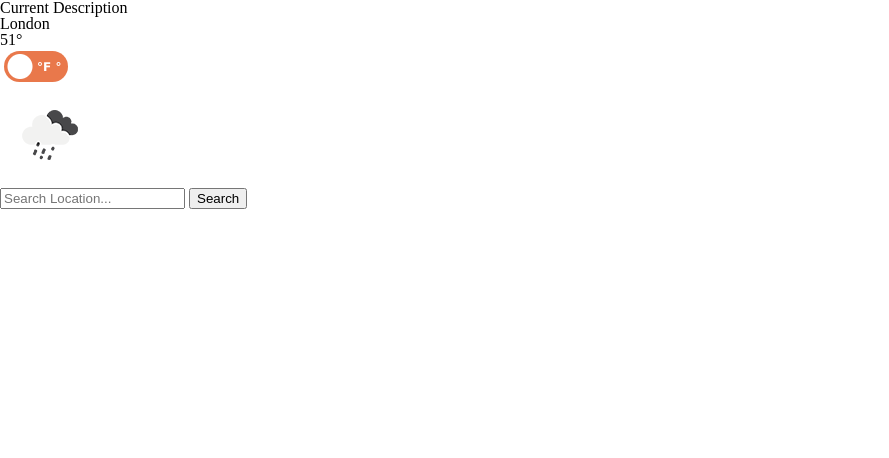
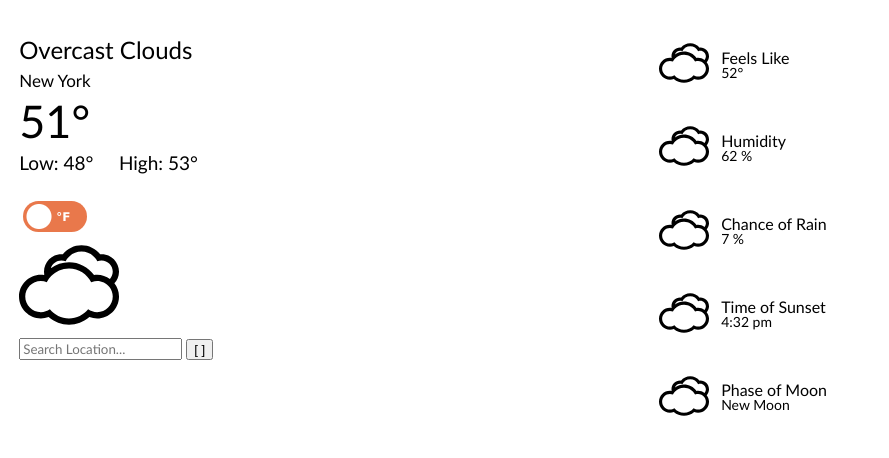
Before and after one commit to ChristopherCummins/weather-app, a plain HTML site: page index.html in a window 1280 px wide. Shown: the whole page, without its empty margins (0-889 px from the left). Drawn offline with Linux system fonts and the light colour scheme; no server answers.

Commit message:
ui updates

```diff
--- a/index.html
+++ b/index.html
@@ -11,20 +11,60 @@
 <body>
     <div class = "topContainer">
         <div class = "leftDescriptionBox">
-            <div class = "descriptionText">Current Description</div>
-            <div class = "cityName">London</div>
+            <div class = "descriptionText">Overcast Clouds</div>
+            <div class = "cityName">New York</div>
             <div class = "temperature">51&#176;</div>
+            <div class = "highLowBox">
+                <div class = "todaysLow">Low: 48&#176;</div>
+                <div class = "todaysHigh">High: 53&#176;</div>
+            </div>
             <input type="checkbox" class = "toggle">
             <div class = "todayMainIconContainer">
-                <img src = "icon.png" class = "todayMainIcon">
+                <div class = "rightIcon"><img src = "cloudy.svg" class = "filterSVG" height = "100" width = "100"/> </div>
             </div>
             <div class = "searchContainer">
                 <form id = "searchForm" onsubmit="return false">
                     <input id = "searchInput" type = "text" placeholder = "Search Location...">
-                    <button type = "submit" onclick = "displayNewWeatherData()" id = "searchBtn">Search</button>
+                    <button type = "submit" onclick = "displayNewWeatherData()" id = "searchBtn">[ ]</button>
                 </form>
             </div>
-
+        </div>
+        <div class = "rightDescriptionBox">
+            <div class = "rightCategory">
+                <div class = "rightIcon"><img src = "cloudy.svg" class = "filterSVG" height = "50" width = "50"/> </div>
+                <div class = "rightInnerBox">
+                    <div class = "rightHeading">Feels Like</div>
+                    <div class = "rightDescription">52&#176;</div>
+                </div>
+            </div>
+            <div class = "rightCategory">
+                <div class = "rightIcon"><img src = "cloudy.svg" class = "filterSVG" height = "50" width = "50"/> </div>
+                <div class = "rightInnerBox">
+                    <div class = "rightHeading">Humidity</div>
+                    <div class = "rightDescription">62 %</div>
+                </div>
+            </div>
+            <div class = "rightCategory">
+                <div class = "rightIcon"><img src = "cloudy.svg" class = "filterSVG" height = "50" width = "50"/> </div>
+                <div class = "rightInnerBox">
+                    <div class = "rightHeading">Chance of Rain</div>
+                    <div class = "rightDescription">7 %</div>
+                </div>
+            </div>
+            <div class = "rightCategory">
+                <div class = "rightIcon"><img src = "cloudy.svg" class = "filterSVG" height = "50" width = "50"/> </div>
+                <div class = "rightInnerBox">
+                    <div class = "rightHeading">Time of Sunset</div>
+                    <div class = "rightDescription">4:32 pm</div>
+                </div>
+            </div>
+            <div class = "rightCategory">
+                <div class = "rightIcon"><img src = "cloudy.svg" class = "filterSVG" height = "50" width = "50"/> </div>
+                <div class = "rightInnerBox">
+                    <div class = "rightHeading">Phase of Moon</div>
+                    <div class = "rightDescription">New Moon</div>
+                </div>
+            </div>
         </div>
     </div>
 
--- a/style.css
+++ b/style.css
@@ -1,14 +1,92 @@
+.topContainer {
+  display: flex;
+  flex-direction: row;
+  margin-top: 3%;
+}
+
+.leftDescriptionBox {
+  display: flex;
+  flex-direction: column;
+  padding-left: 1.5%;
+  align-items: left;
+  flex-grow: 1;
+}
+
+.descriptionText, .cityName, .temperature, .todaysHigh, .todaysLow, #searchInput, .rightHeading, .rightDescription {
+  font-family: 'Gill Sans', 'Gill Sans MT', Calibri, 'Trebuchet MS', sans-serif;
+}
+
+.cityName {
+  font-size: 17px;
+}
+
+.temperature {
+  font-size: 45px;
+  padding-top: 1.5%;
+  padding-bottom: 1.5%;
+}
 
 
+.descriptionText {
+  font-size: 24px;
+  padding-bottom: 1.5%;
+}
 
+.highLowBox {
+  display: flex;
+  flex-direction: row;
+  padding-bottom: 4%;
+}
 
+.todaysLow {
+  font-size: 19px;
+}
 
+.todaysHigh {
+  margin-left: 4%;
+  font-size: 19px;
+}
 
+#searchInput {
+  max-width: 60%;
+}
 
+.rightDescriptionBox {
+  display: flex;
+  flex-direction: column;
+  padding-right: 1.5%;
+  justify-content: flex-end;
+  flex-grow: 1;
+}
 
+.rightCategory {
+  display: flex;
+  flex-direction: row;
+  padding-bottom: 5%;
+}
 
+.rightHeading {
+  font-size: 16px;
+}
 
+.rightDescription {
+  font-size: 14px;
+}
 
+.rightInnerBox {
+  display: flex;
+  flex-direction: column;
+  align-self: center;
+}
+
+.rightIcon {
+  align-self: center;
+  padding-right: 2%;
+}
+
+.filterSVG {
+  filter: brightness(0) saturate(100%) invert(0%) sepia(10%) saturate(7462%) hue-rotate(130deg) brightness(85%) contrast(108%);
+}
 
 .toggle {
     appearance: none;
@@ -20,7 +98,7 @@
     transition: 0.3s ease-in-out;
   }
   .toggle::before {
-    content: "\00B0 F \00B0";
+    content: "\00B0 F";
     font: bold 12px Verdana;
     color: white;
   }
@@ -30,5 +108,5 @@
     background-position: 16px;
   }
   :checked::before {
-    content: "C \00B0";
+    content: "\00B0 C";
   }
```
Also changed, not shown: cloudy.svg (added), 1 other file.
